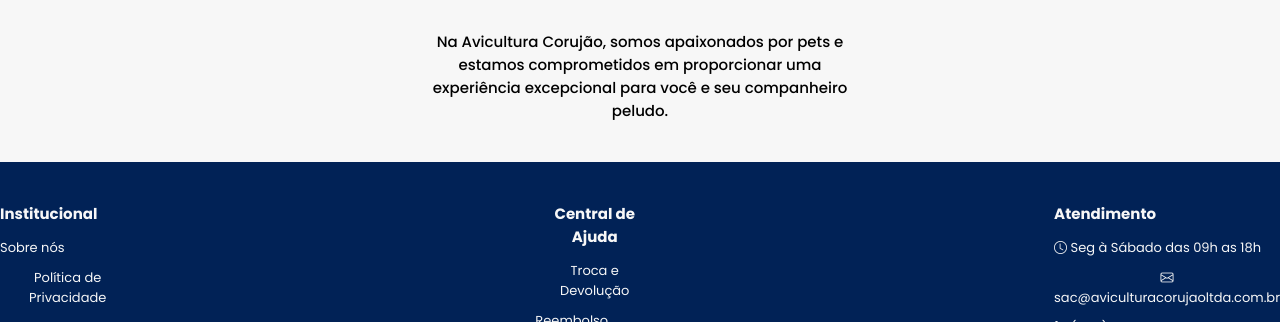
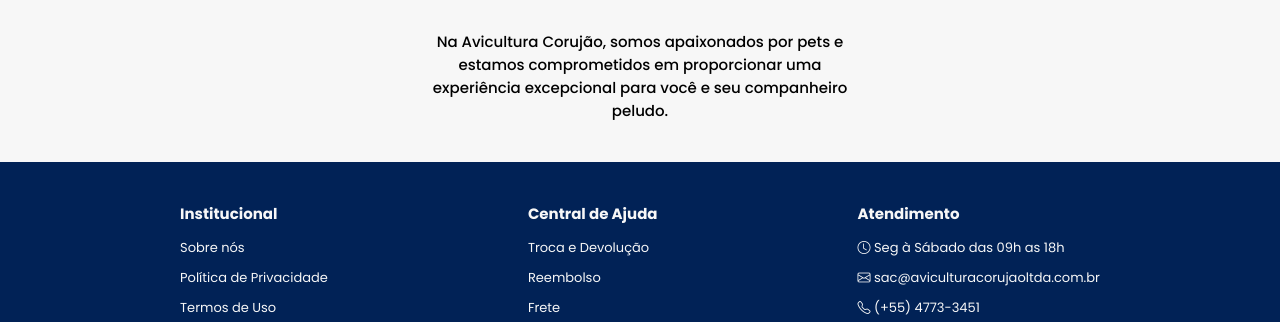
Before and after one commit to ricardobarbosa-dev/pet, a plain HTML site: page index.html in a window 1280 px wide. Shown: the part 4068-4390 px from the top of the page. Drawn offline with nearby package versions, Linux system fonts and the light colour scheme.

Commit message:
Update style.css

```diff
--- a/assets/css/style.css
+++ b/assets/css/style.css
@@ -586,7 +586,7 @@ section.footer a:hover {
     }
     .category-footer {
         flex-direction: row;
-        gap: 40rem;
+        gap: 20rem;
     }
     .brands .icons {
         display: grid;
```
